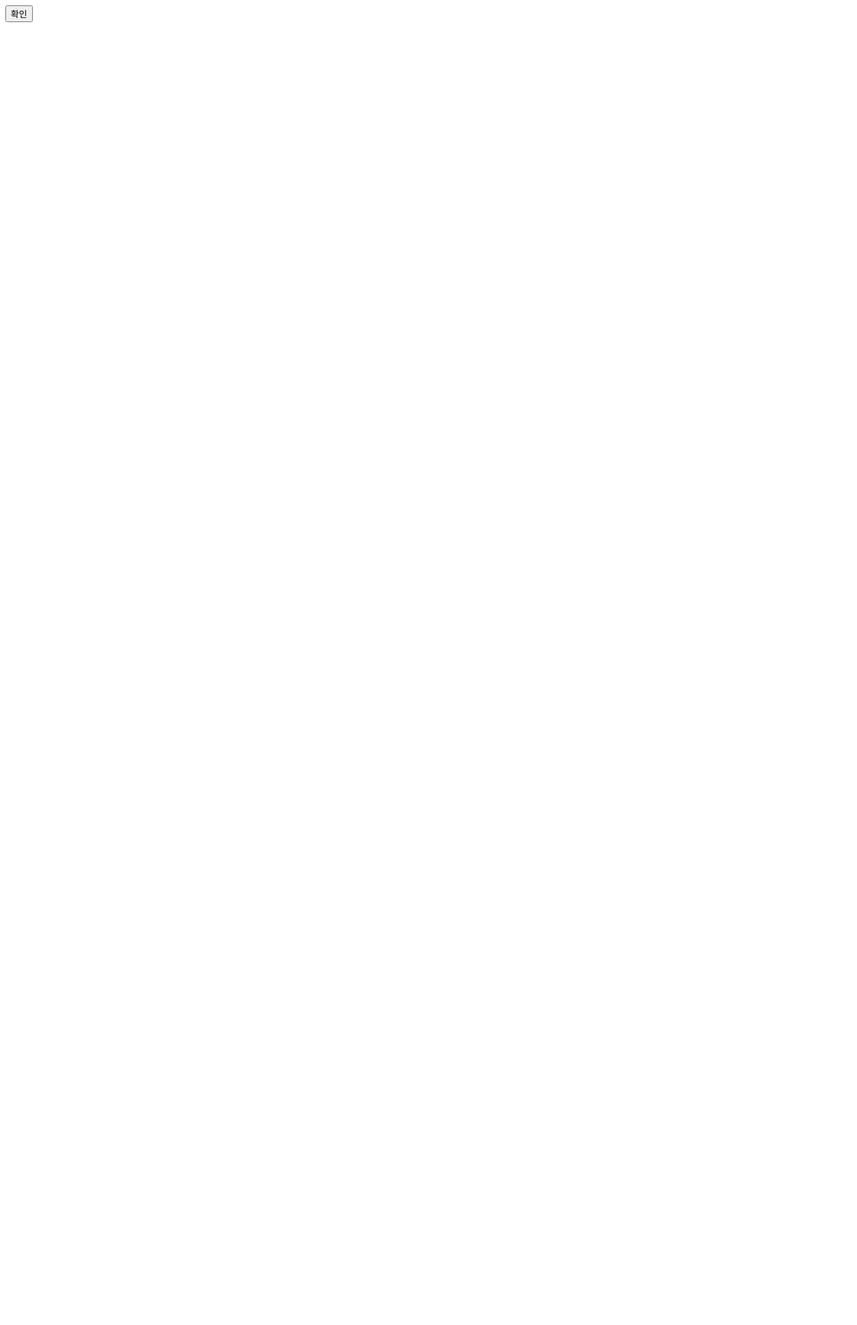
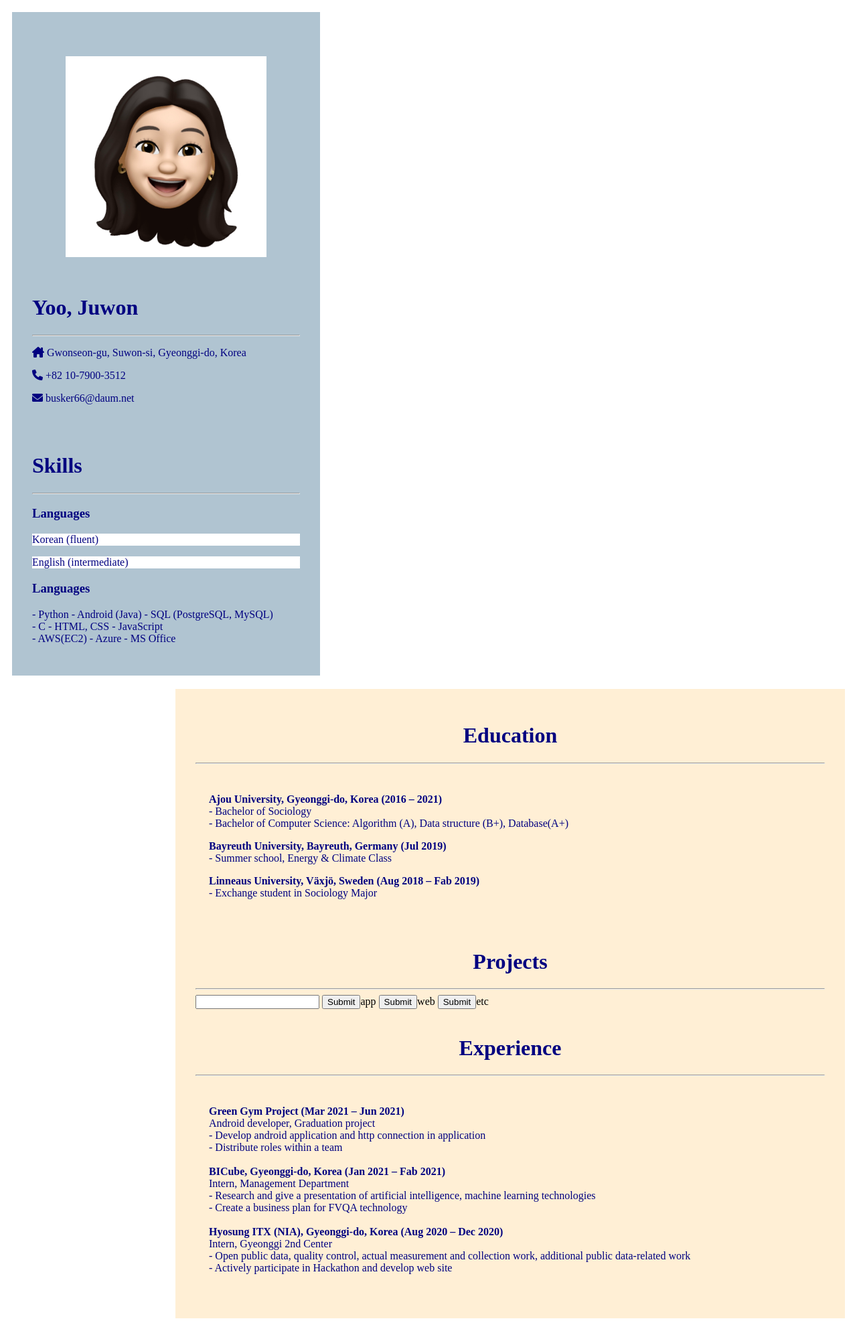
Before and after one commit to juwon-yoo/portfolio, a Flask app: page /main in a window 1280 px wide. Before the commit the page is almost empty. Shown: the whole page at 67% size. Before the commit the page ends 33 px from the top, so only its background shows below. Run offline with Flask 2, Linux system fonts and the light colour scheme; some libraries are stand-ins or nearby versions.

Commit message:
db_connect

```diff
--- a/main.py
+++ b/main.py
@@ -1,17 +1,51 @@
-from flask import Flask, render_template, redirect, request, url_for
-from flask_restx import Api, Resource
+from flask import Flask, render_template, request, url_for
+from flask_restx import Api, Resource, reqparse
+from sqlalchemy import create_engine
+from sqlalchemy import text
 
 app = Flask(__name__)
 api = Api(app)
+
+# DB 연결
+test_config=None
+
+if test_config is None:
+    app.config.from_pyfile("config.py")
+else:
+    app.config.update(test_config)
+
+database = create_engine(app.config['DB_URL'], encoding = 'utf-8', max_overflow = 0)
+app.database = database
+
+parser = reqparse.RequestParser()
+parser.add_argument('id', help='프로젝트ID', type=int, required=True)
 
 @app.route('/main')
 def main():
     return render_template('main.html')
 
-@app.route('/contact', methods=['GET'])
+@app.route('/detail/<id>', methods=['GET'])
 def contact():
     if request.method=='GET':
-        return render_template('contact.html')
+
+        sql = 'SELECT * FROM project'
+        query = {
+            'id': id
+        }
+        rows = app.database.execute(text(sql)).fetchall()
+        retVal = []
+        for row in rows:
+            r = {
+                    'p_name'     : row['p_name'],
+                    'team'   : row['team'],
+                    'stack'     : row['stack'],
+                    'd'     : row['detail'],
+                    'id'   : row['id']
+                }
+            retVal.append(r)
+        return render_template('detail.html', label=retVal)
+
+
 
 if __name__ == "__main__":
     #서버 시작
--- a/templates/main.html
+++ b/templates/main.html
@@ -3,12 +3,110 @@
 <head>
     <meta charset="UTF-8">
     <title>
-        Info
+        Portfolio
     </title>
+    <script src="https://cdnjs.cloudflare.com/ajax/libs/Chart.js/2.4.0/Chart.min.js"></script>
+    <link rel="stylesheet" href="https://cdnjs.cloudflare.com/ajax/libs/font-awesome/6.0.0-beta3/css/all.min.css" integrity="sha512-Fo3rlrZj/k7ujTnHg4CGR2D7kSs0v4LLanw2qksYuRlEzO+tcaEPQogQ0KaoGN26/zrn20ImR1DfuLWnOo7aBA==" crossorigin="anonymous" referrerpolicy="no-referrer" />
+    <style>
+        h1, h2, h3, .str{color:navy;}
+        .bar{background-color: white;}
+        .back{background-color: honeydew;}
+        .left{
+            background-color: #b0c4d1;
+            float: left;
+            margin: 10px;
+            width: 400px;
+            padding: 30px;}
+        .right{
+            background-color:papayawhip;
+            float: right;
+            width: 940px;
+            margin: 10px;
+            padding:30px;
+        }
+        img { display: block; margin: 0px auto; }
+    </style>
 </head>
 <body>
-    <form action="/contact " method="GET">
-        <button type="submit", value="Button"> 확인 </button>
-    </form>
+    <div class="back">
+        <div class=left>
+            <br><br>
+            <img src="{{ url_for('static', filename='img_s.jpg') }}" height="300" alt="photo">
+            <br><br>
+            <div>
+                <h1><b>Yoo, Juwon</b></h1>
+            </div>
+            <hr>
+            <div>
+                <p class="str"><i class="fa-solid fa-house-chimney"></i>  Gwonseon-gu, Suwon-si, Gyeonggi-do, Korea</p>
+                <p class="str"><i class="fa-solid fa-phone"></i> +82 10-7900-3512</p>
+                <p class="str"><i class="fa-solid fa-envelope"></i> busker66@daum.net</p>
+            </div>
+            <br>
+            <br>
+            <h1>Skills</h1>
+            <hr>
+            <h3>Languages</h3>
+            <p class="str bar">Korean (fluent)</p>
+            <p class="str bar">English (intermediate)</p>
+            <h3>Languages</h3>
+            <p class="str">
+                -	Python		- Android (Java)		- SQL (PostgreSQL, MySQL)<br>
+                -	C		- HTML, CSS		- JavaScript<br>
+                -	AWS(EC2)	- Azure 			- MS Office
+            </p>
+        </div>
+
+        <div class="right">
+            <h1 style="text-align: center;">Education</h1>
+            <hr>
+            <div style="padding:20px">
+                <p class="str">
+                    <b>Ajou University, Gyeonggi-do, Korea (2016 – 2021)</b><br>
+                    -	Bachelor of Sociology<br>
+                    -	Bachelor of Computer Science: Algorithm (A), Data structure (B+), Database(A+)
+                </p>
+                <p class="str">
+                    <b>Bayreuth University, Bayreuth, Germany (Jul 2019)</b><br>
+                    -	Summer school, Energy & Climate Class
+                </p>
+                <p class="str">
+                    <b>Linneaus University, Växjö, Sweden (Aug 2018 – Fab 2019)</b><br>
+                    -	Exchange student in Sociology Major
+                </p>
+            </div>
+            <br>
+            <div>
+                <h1 style="text-align: center;">Projects</h1>
+                <hr>
+                <form action='/detail', method="GET">
+                    <input id="1" type="number">
+                    <input type="submit" id="1">app</button>
+                    <input type="submit" id="2">web</button>
+                    <input type="submit" id="3">etc</button>
+                </form>
+            </div>
+
+            <br>
+            <h1 style="text-align: center;">Experience</h1>
+            <hr>
+            <div style="padding:20px">
+                <p class="str">
+                    <b>Green Gym Project (Mar 2021 – Jun 2021)</b><br>
+                    Android developer, Graduation project<br>
+                    -	Develop android application and http connection in application<br>
+                    -	Distribute roles within a team<br><br>
+                    <b>BICube, Gyeonggi-do, Korea (Jan 2021 – Fab 2021)</b><br>
+                    Intern, Management Department<br>
+                    -	Research and give a presentation of artificial intelligence, machine learning technologies<br>
+                    -	Create a business plan for FVQA technology<br><br>
+                    <b>Hyosung ITX (NIA), Gyeonggi-do, Korea (Aug 2020 – Dec 2020)</b><br>
+                    Intern, Gyeonggi 2nd Center<br>
+                    -	Open public data, quality control, actual measurement and collection work, additional public data-related work<br>
+                    -	Actively participate in Hackathon and develop web site
+                </p>
+            </div>
+        </div>
+    </div>
 </body>
 </html>
```
Also changed, not shown: config.py (added, +9 -0 lines), templates/contact.html (deleted, +0 -12 lines), templates/detail.html (added, +17 -0 lines), static/img_s.jpg (added), static/img_w.jpg (added).
